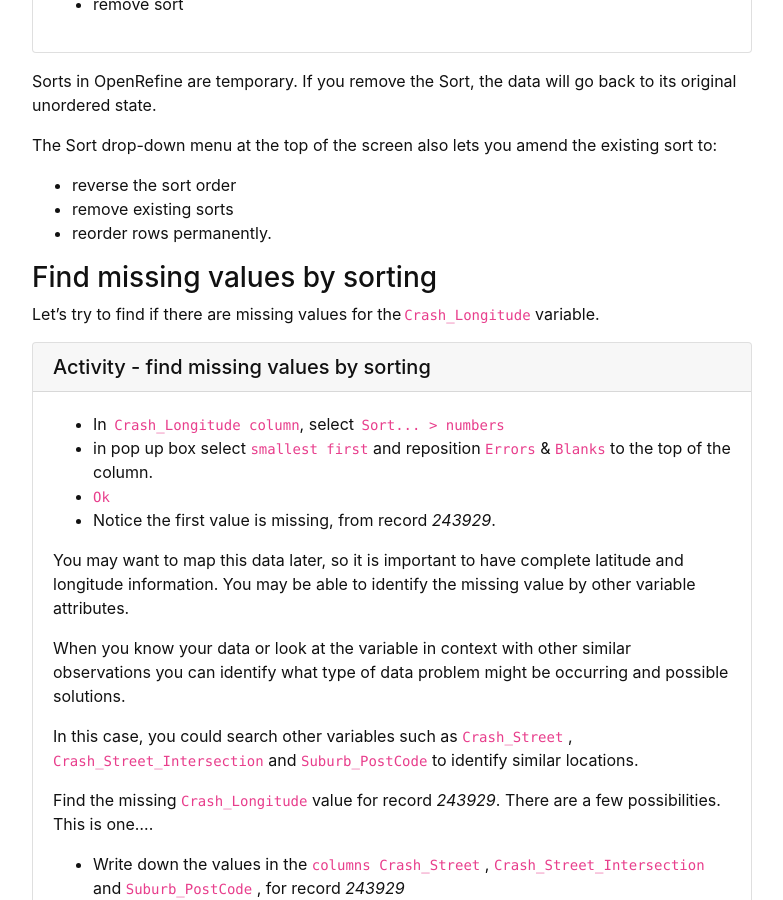
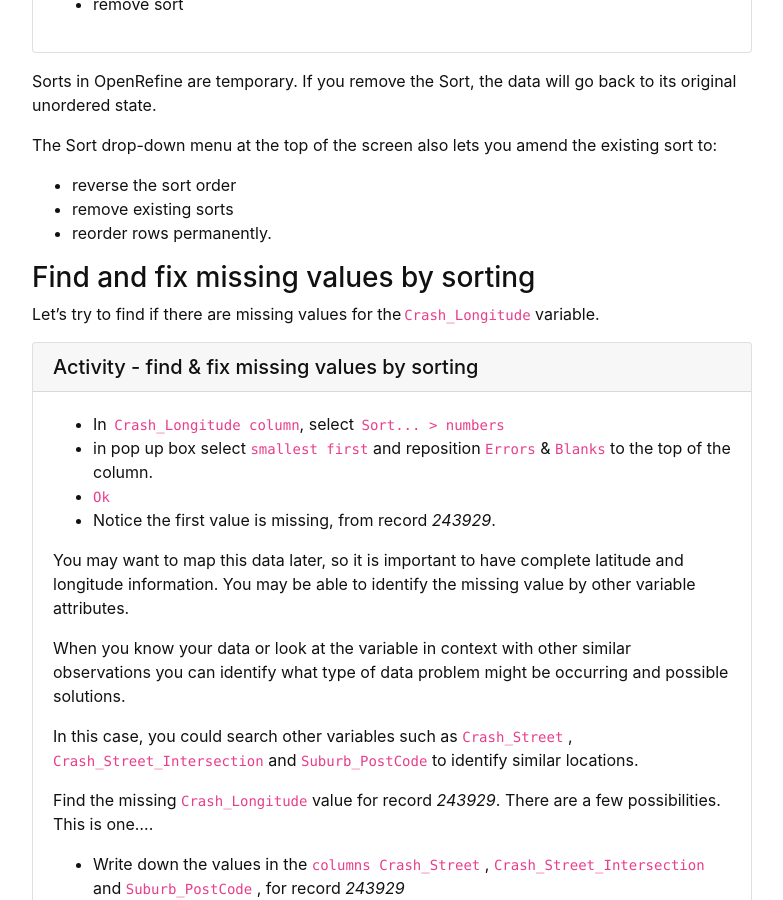
Before and after one commit to GULibrarySandbox/intro-data-wrangle, a Jekyll site: the page built from content/5-lesson.md, in a window 1280 px wide and 900 px high, scrolled down 1905 px. Shown: the whole window, without its empty margins (248-1031 px from the left). Built offline with Jekyll 4.4.1, drawn with Linux system fonts in a browser that asks for light colours.

Commit message:
Update 5-lesson.md

```diff
--- a/content/5-lesson.md
+++ b/content/5-lesson.md
@@ -69,7 +69,7 @@ The Sort drop-down menu at the top of the screen also lets you amend the existin
 - remove existing sorts
 - reorder rows permanently.
 
-### Find missing values by sorting
+### Find and fix missing values by sorting
 
 Let's try to find if there are missing values for the `Crash_Longitude` variable.
 
@@ -93,7 +93,7 @@ Find the missing `Crash_Longitude` value for record *243929*. There are a few po
 - Filter  `Crash_Street`  by *Mary*
 - Filter  `Crash_Street_Intersection`  by *Miles St*
 - Examine results for similarities
-- Copy and paste the missing `Crash_Longitude`  value to record *243929*.{% endcapture %} {% include card.md header="Activity - find missing values by sorting" text=text %}
+- Copy and paste the missing `Crash_Longitude`  value to record *243929*.{% endcapture %} {% include card.md header="Activity - find & fix missing values by sorting" text=text %}
 
 ### Key Points
 
```
